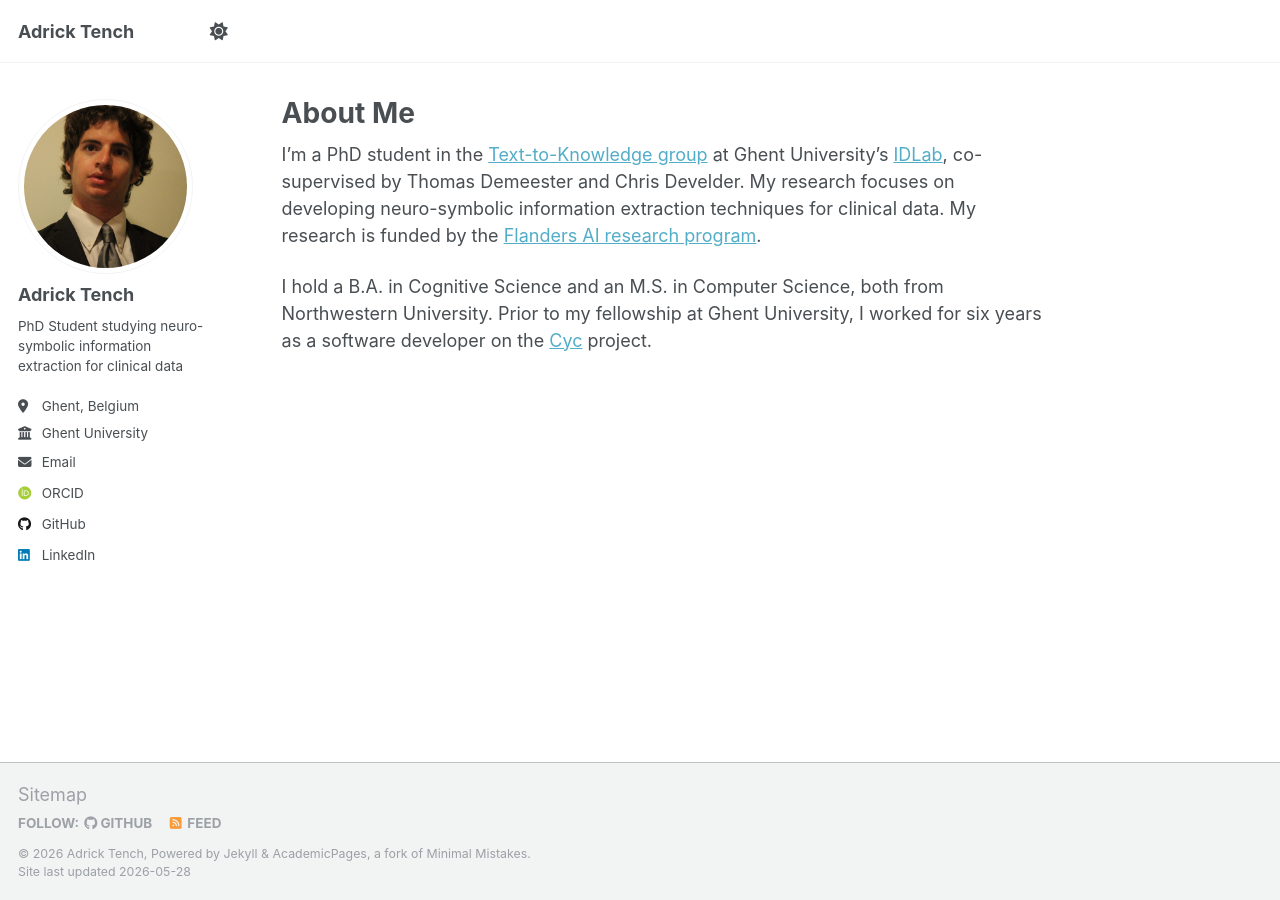
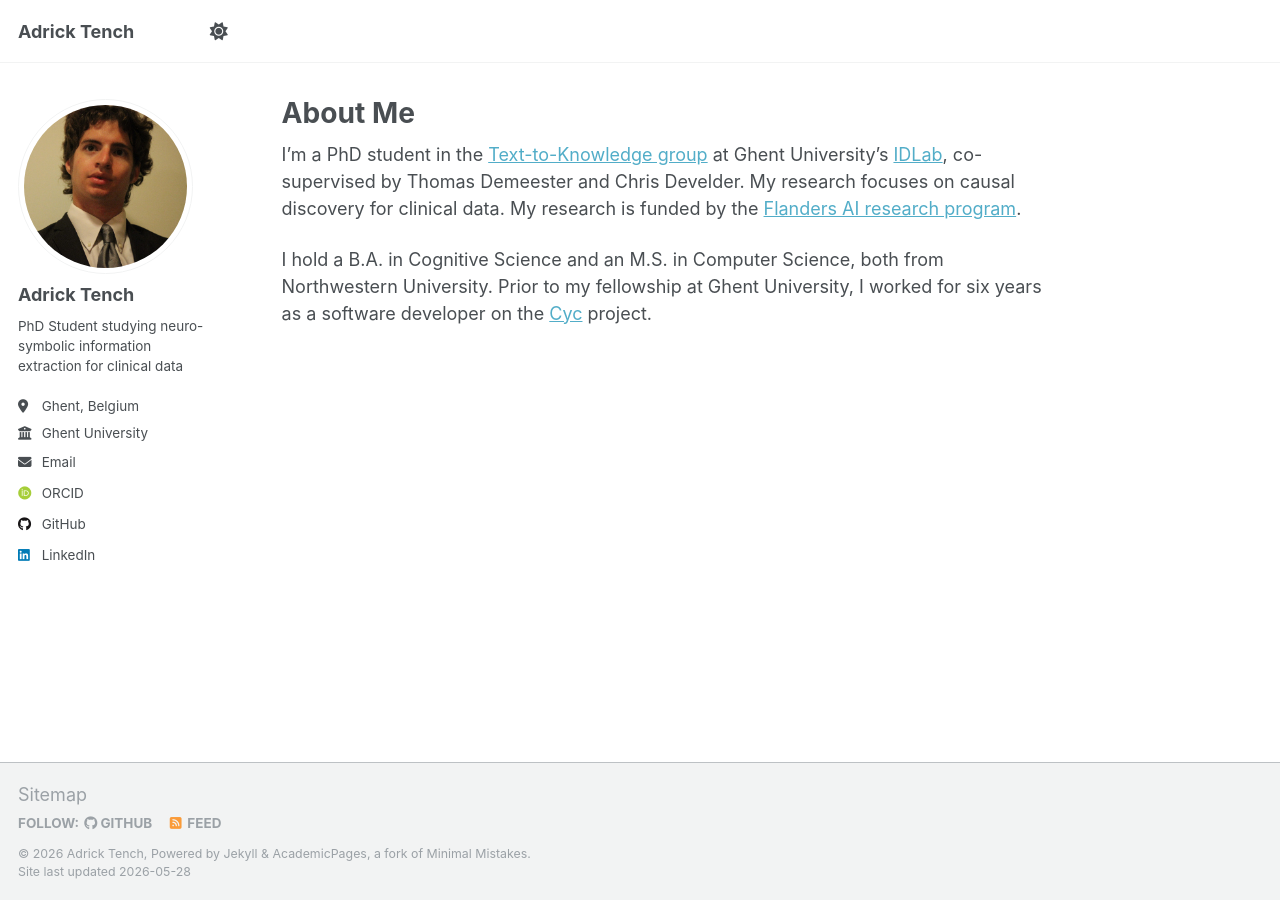
Before and after one commit to AdrickTench/adricktench.github.io, a Jekyll site: the page built from _pages/about.md, in a window 1280 px wide. Built offline with Jekyll 4.4.1, drawn with Linux system fonts in a browser that asks for light colours; some web fonts are replaced.

Commit message:
Update about.md

```diff
--- a/_pages/about.md
+++ b/_pages/about.md
@@ -7,6 +7,6 @@ redirect_from:
   - /about.html
 ---
 
-I'm a PhD student in the [Text-to-Knowledge group](https://ugentt2k.github.io/) at Ghent University's [IDLab](https://www.idlab.ugent.be/), co-supervised by Thomas Demeester and Chris Develder. My research focuses on developing neuro-symbolic information extraction techniques for clinical data. My research is funded by the [Flanders AI research program](https://www.flandersairesearch.be/en).
+I'm a PhD student in the [Text-to-Knowledge group](https://ugentt2k.github.io/) at Ghent University's [IDLab](https://www.idlab.ugent.be/), co-supervised by Thomas Demeester and Chris Develder. My research focuses on causal discovery for clinical data. My research is funded by the [Flanders AI research program](https://www.flandersairesearch.be/en).
 
 I hold a B.A. in Cognitive Science and an M.S. in Computer Science, both from Northwestern University. Prior to my fellowship at Ghent University, I worked for six years as a software developer on the [Cyc](https://cyc.com/) project.
```
